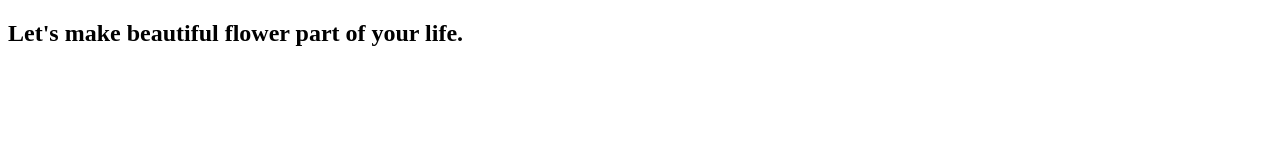
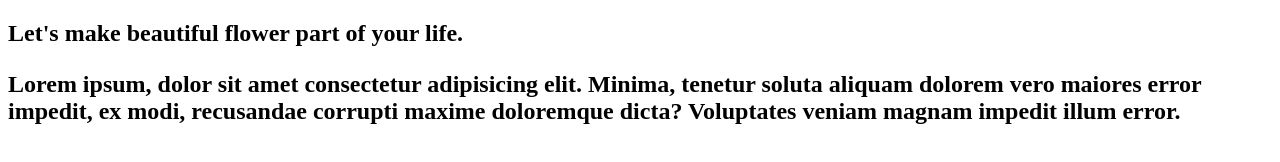
Before and after one commit to Shahadat-Hossen-008/web-3-git, a plain HTML site: page index.html in a window 1280 px wide. Drawn offline with Linux system fonts and the light colour scheme.

Commit message:
Add p tags

```diff
--- a/index.html
+++ b/index.html
@@ -9,6 +9,10 @@
    <div>
     <h2>
         Let's make beautiful flower part of your life.
+        <p>
+            Lorem ipsum, dolor sit amet consectetur adipisicing elit. Minima, tenetur soluta aliquam dolorem vero maiores error impedit, ex modi, recusandae corrupti maxime doloremque dicta? Voluptates veniam magnam impedit illum error.
+        </p>
+
     </h2>
    </div>
 </body>
```
